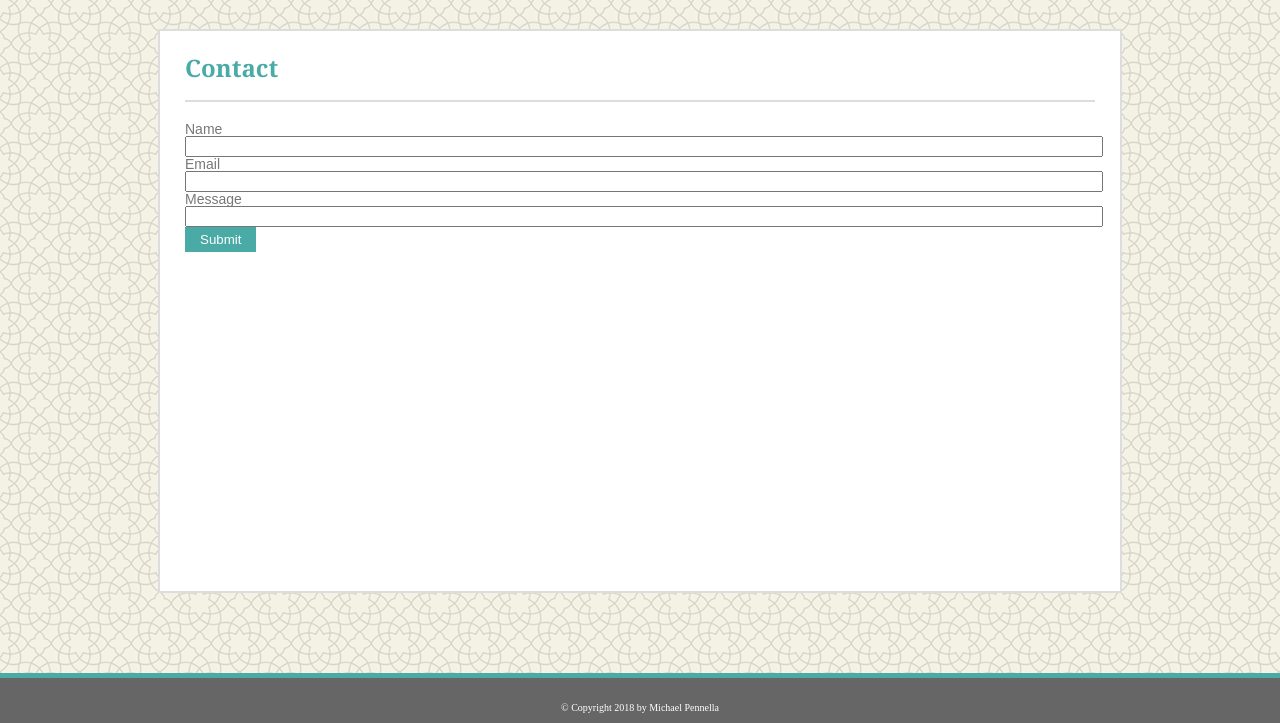
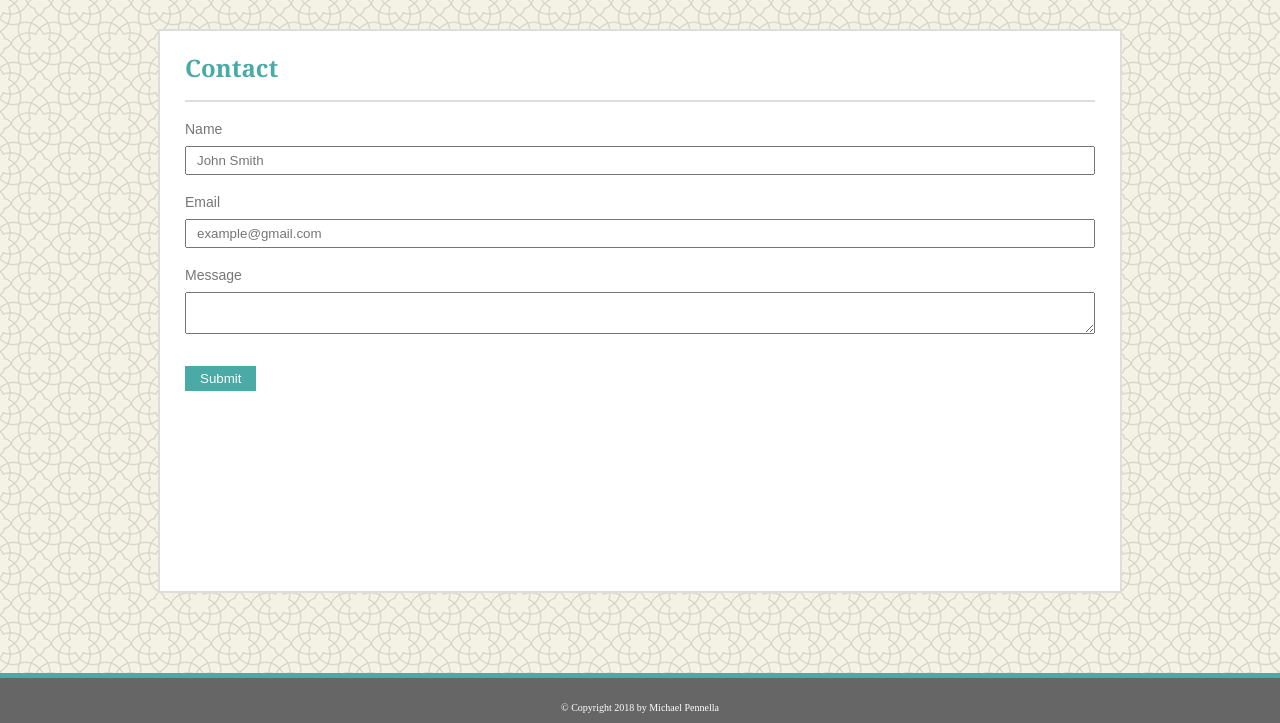
Before and after one commit to MPPennella/Basic-Portfolio, a plain HTML site: page contact.html in a window 1280 px wide. Shown: the part 77-800 px from the top of the page. Drawn offline with Linux system fonts and the light colour scheme.

Commit message:
Changed message field to text area plus additional styling

```diff
--- a/assets/css/style.css
+++ b/assets/css/style.css
@@ -217,6 +217,7 @@ Classes used in main page bodies
 
 .messageField {
     width: 100%;
+    resize: vertical;
 }
 
 .submitButton {
@@ -227,3 +228,11 @@ Classes used in main page bodies
 
     color: #ffffff;
 }
+
+input, textarea {
+    box-sizing: border-box;
+    margin: 10px 0 20px;
+    padding: 5px 10px;
+
+    font-family: inherit;
+}
--- a/contact.html
+++ b/contact.html
@@ -31,11 +31,11 @@
 
         <form>
             Name<br>
-            <input type="text" name="name" class="nameField"><br>
+            <input type="text" name="name" placeholder="John Smith" class="nameField"><br>
             Email<br>
-            <input type="text" name="email" class="emailField"><br>
+            <input type="text" name="email" placeholder="example@gmail.com" class="emailField"><br>
             Message<br>
-            <input type="text" name="message" class="messageField"><br>
+            <textarea name="message" class="messageField"></textarea><br>
 
             <input type="submit" class="submitButton">
         </form>
```
